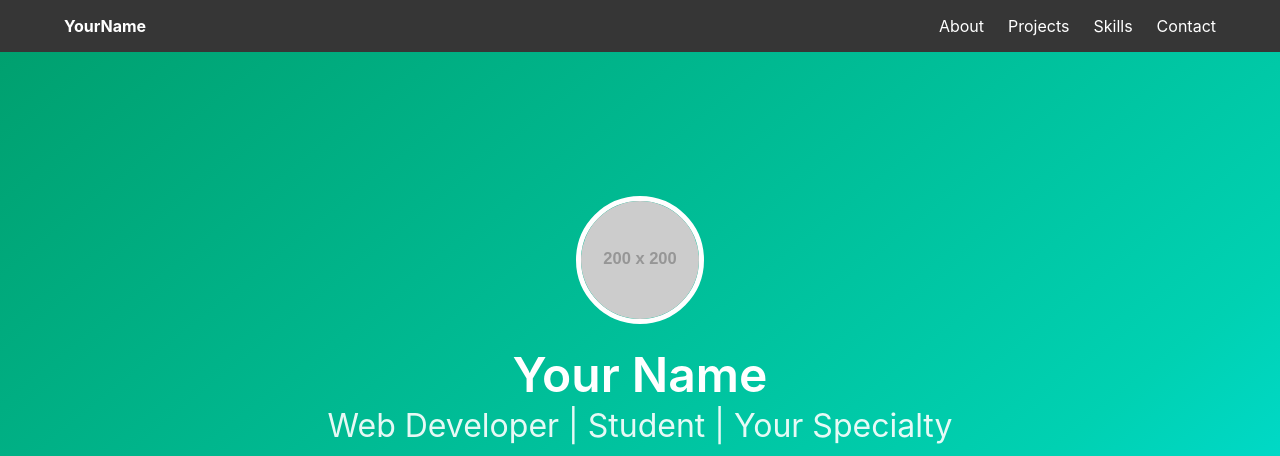
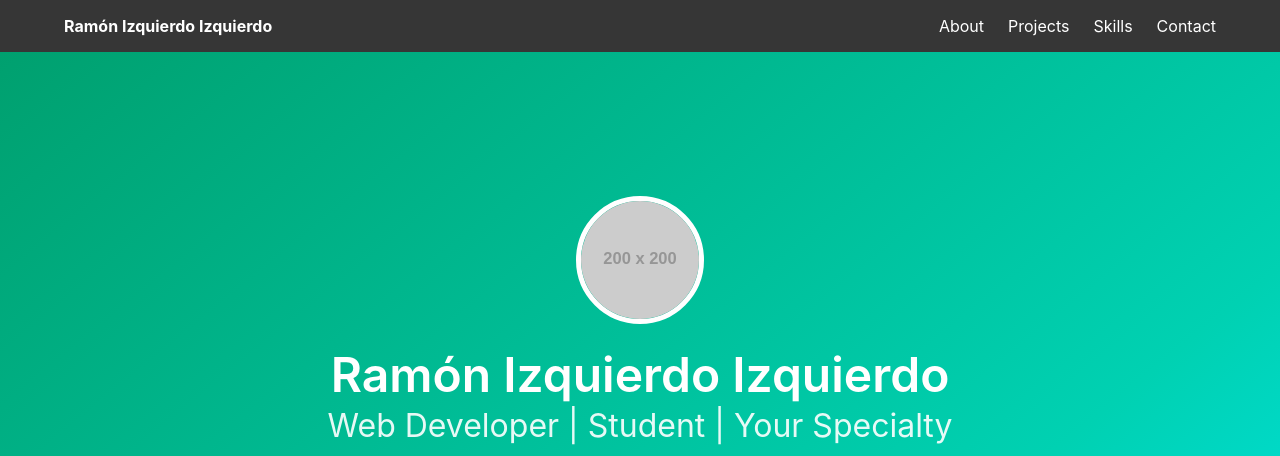
Before and after one commit to Ramonizq/Ramonizq.github.io, a plain HTML site: page index.html in a window 1280 px wide. Shown: the top 456 px of the page. Drawn offline with nearby package versions, Linux system fonts and the light colour scheme; placeholder pictures from the web are drawn by us.

Commit message:
upgrade html

```diff
--- a/index.html
+++ b/index.html
@@ -3,7 +3,7 @@
 <head>
     <meta charset="UTF-8">
     <meta name="viewport" content="width=device-width, initial-scale=1.0">
-    <title>My Portfolio | Your Name</title>
+    <title>My Portfolio | Ramón Izquierdo Izquierdo</title>
     <!-- Bulma CSS -->
     <link rel="stylesheet" href="https://cdn.jsdelivr.net/npm/bulma@0.9.4/css/bulma.min.css">
     <!-- Font Awesome -->
@@ -36,7 +36,7 @@
         <div class="container">
             <div class="navbar-brand">
                 <a class="navbar-item" href="#">
-                    <strong>YourName</strong>
+                    <strong>Ramón Izquierdo Izquierdo</strong>
                 </a>
 
                 <a role="button" class="navbar-burger" aria-label="menu" aria-expanded="false" data-target="navbarBasic">
@@ -65,7 +65,7 @@
                     <img class="profile-image" src="https://via.placeholder.com/200" alt="Profile picture">
                 </figure>
                 <h1 class="title is-1">
-                    Your Name
+                    Ramón Izquierdo Izquierdo
                 </h1>
                 <h2 class="subtitle is-3">
                     Web Developer | Student | Your Specialty
@@ -77,7 +77,7 @@
                         </span>
                         <span>Contact Me</span>
                     </a>
-                    <a href="https://github.com/yourusername" target="_blank" class="button is-light is-large">
+                    <a href="https://github.com/Ramonizq" target="_blank" class="button is-light is-large">
                         <span class="icon">
                             <i class="fab fa-github"></i>
                         </span>
```
